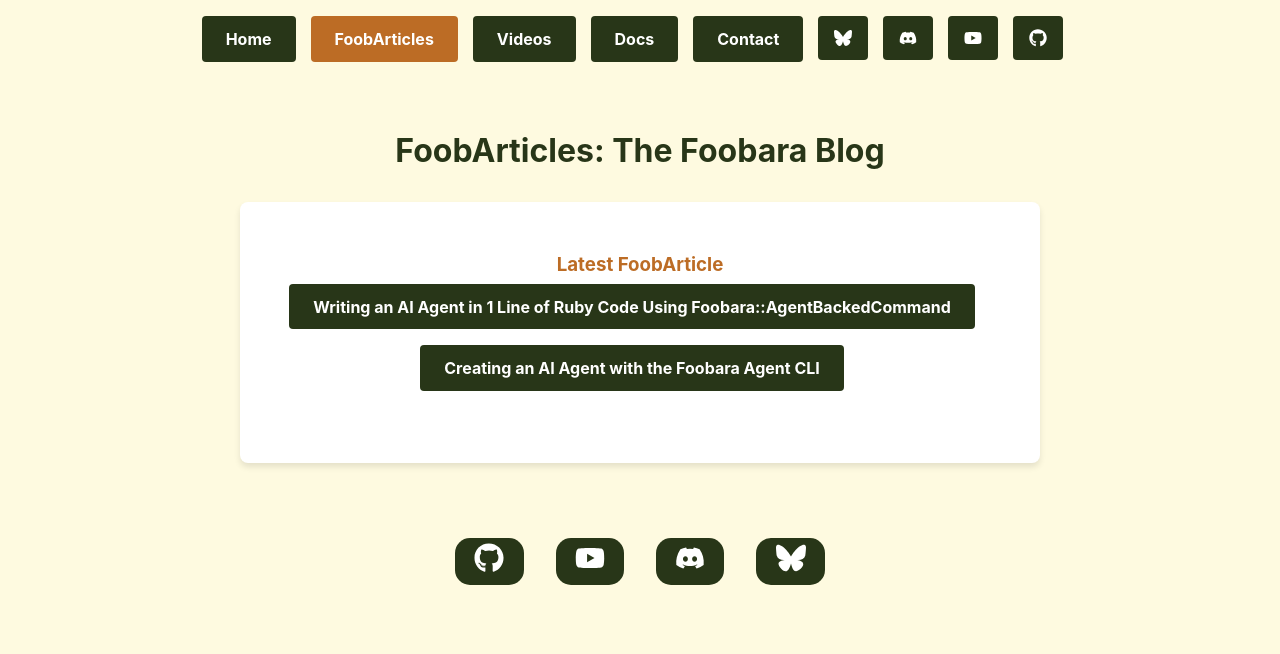
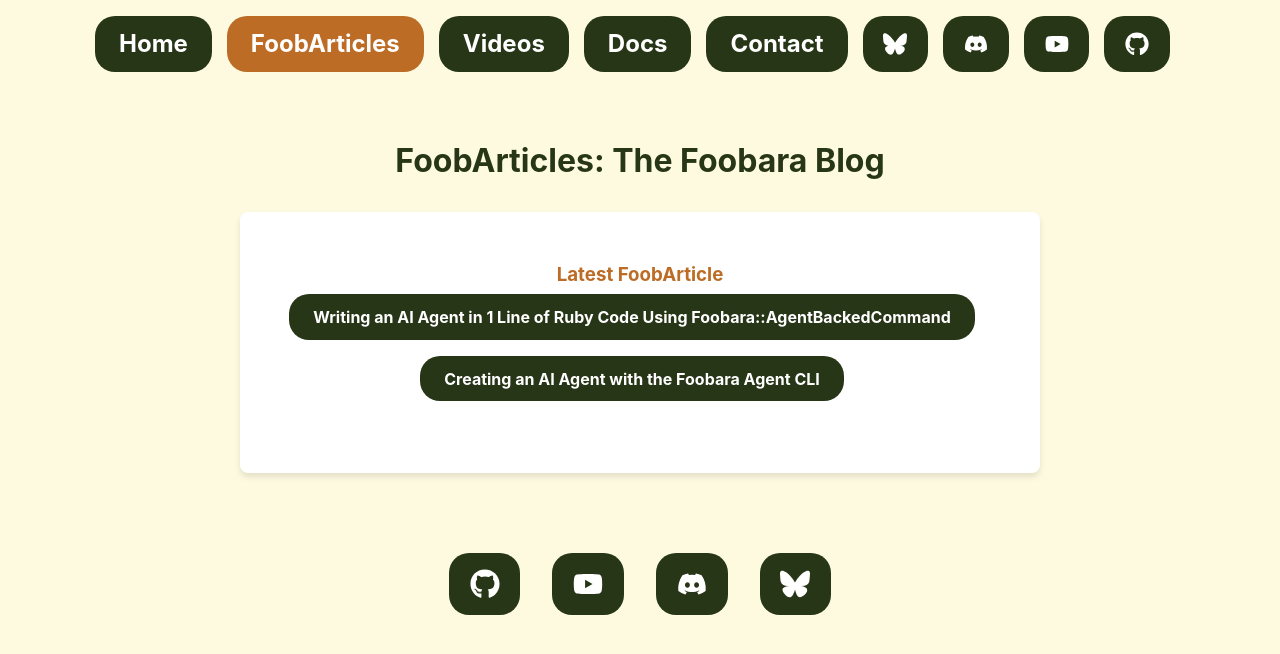
Before and after one commit to foobara/foobara-www, a React (Create React App) app: page /blog in a window 1280 px wide. Shown: the top 654 px of the page. Built offline with nearby package versions, Linux system fonts and the light colour scheme; the HTML template or start-up script is replaced by a standard one.

Commit message:
Make buttons a little more rounded and bigger

```diff
--- a/src/Contact.css
+++ b/src/Contact.css
@@ -35,7 +35,7 @@
   background-color: var(--foob-green-dark);
   color: white;
   text-decoration: none;
-  border-radius: 4px;
+  border-radius: 20px;
   font-weight: bold;
   transition: background-color 0.3s;
 }
--- a/src/Footer.css
+++ b/src/Footer.css
@@ -1,5 +1,5 @@
 .footer {
-  padding: 1rem;
+  padding: 0 1rem 1rem;
   color: white;
   text-align: center;
   margin-bottom: 1rem;
@@ -8,11 +8,13 @@
 .footer-icons a {
   margin: 1rem;
   color:#fff;
-  transition: color 0.3s ease;
-  background-color: var(--foob-green-dark);;
-  padding: 1.2rem;
-  padding-bottom: 0.5rem;
-  border-radius: 15px;
+  transition: background-color 0.3s;
+  background-color: var(--foob-green-dark);
+  padding: 1rem 1.3rem;
+  border-radius: 20px;
+  display: inline-flex;
+  align-items: center;
+  justify-content: center;
 }
 
 .footer-icons a:hover {
--- a/src/Header.css
+++ b/src/Header.css
@@ -17,12 +17,14 @@
 
 .nav a {
   display: inline-block;
-  padding: 0.8rem 1.5rem;
+  padding: 1rem 1.5rem;
   background-color: var(--foob-green-dark);
   color: white;
   text-decoration: none;
-  border-radius: 4px;
+  border-radius: 20px;
   font-weight: bold;
+  font-size: 1.5rem;
+  line-height: 1;
   transition: background-color 0.3s;
 }
 
@@ -50,11 +52,11 @@
   display: flex;
   align-items: center;
   justify-content: center;
-  padding: 0.8rem 1rem;
+  padding: 1rem 1.3rem;
   background-color: var(--foob-green-dark);
   color: white;
   text-decoration: none;
-  border-radius: 4px;
+  border-radius: 20px;
   transition: background-color 0.3s;
 }
 
--- a/src/Header.tsx
+++ b/src/Header.tsx
@@ -52,22 +52,22 @@
         </li>
         <li className="header-icon">
           <a href="https://bsky.app/profile/foob.news" target="_blank" rel="noopener noreferrer">
-            {SiBluesky({ size: 18 })}
+            {SiBluesky({ size: 24 })}
           </a>
         </li>
         <li className="header-icon">
           <a href="https://discord.gg/dDpdFAeCHB" target="_blank" rel="noopener noreferrer">
-            {FaDiscord({ size: 18 })}
+            {FaDiscord({ size: 24 })}
           </a>
         </li>
         <li className="header-icon">
           <a href="http://youtube.com/@FoobaraFlix" target="_blank" rel="noopener noreferrer">
-            {FaYoutube({ size: 18 })}
+            {FaYoutube({ size: 24 })}
           </a>
         </li>
         <li className="header-icon">
           <a href="http://github.com/foobara/foobara" target="_blank" rel="noopener noreferrer">
-            {FaGithub({ size: 18 })}
+            {FaGithub({ size: 24 })}
           </a>
         </li>
       </ul>
--- a/src/Home.css
+++ b/src/Home.css
@@ -43,12 +43,14 @@
 
 .cta-button {
   display: inline-block;
-  padding: 0.8rem 1.5rem;
+  padding: 1rem 1.5rem;
   background-color: var(--foob-green-dark);
   color: white;
   text-decoration: none;
-  border-radius: 4px;
+  border-radius: 20px;
   font-weight: bold;
+  font-size: 1.5rem;
+  line-height: 1;
   transition: background-color 0.3s;
 }
 
@@ -152,12 +154,7 @@
 
 .cta-section {
   text-align: center;
-  padding: 2rem;
-  background-color: white;
-  border-radius: 8px;
-  box-shadow: 0 4px 6px rgba(0, 0, 0, 0.1);
-  max-width: 600px;
-  margin: 0 auto 4rem;
+  margin: 0 auto 0;
 }
 
 .cta-buttons {
--- a/src/Home.tsx
+++ b/src/Home.tsx
@@ -138,18 +138,14 @@
       </section>
 
       <section className="cta-section">
-        <h2>Ready to Get Started?</h2>
-        <div className="cta-buttons">
-          <a className="cta-button" href="http://github.com/foobara/foobara">GitHub</a>
         <a
           href="https://youtu.be/SSOmQqjNSVY"
           target="_blank"
           rel="noopener noreferrer"
           className="cta-button secondary"
         >
-            Watch an Intro Video
+          Watch an Intro Video!
         </a>
-        </div>
       </section>
     </div>
   )
```
Lines whose indentation alone changed are shown as unchanged.
